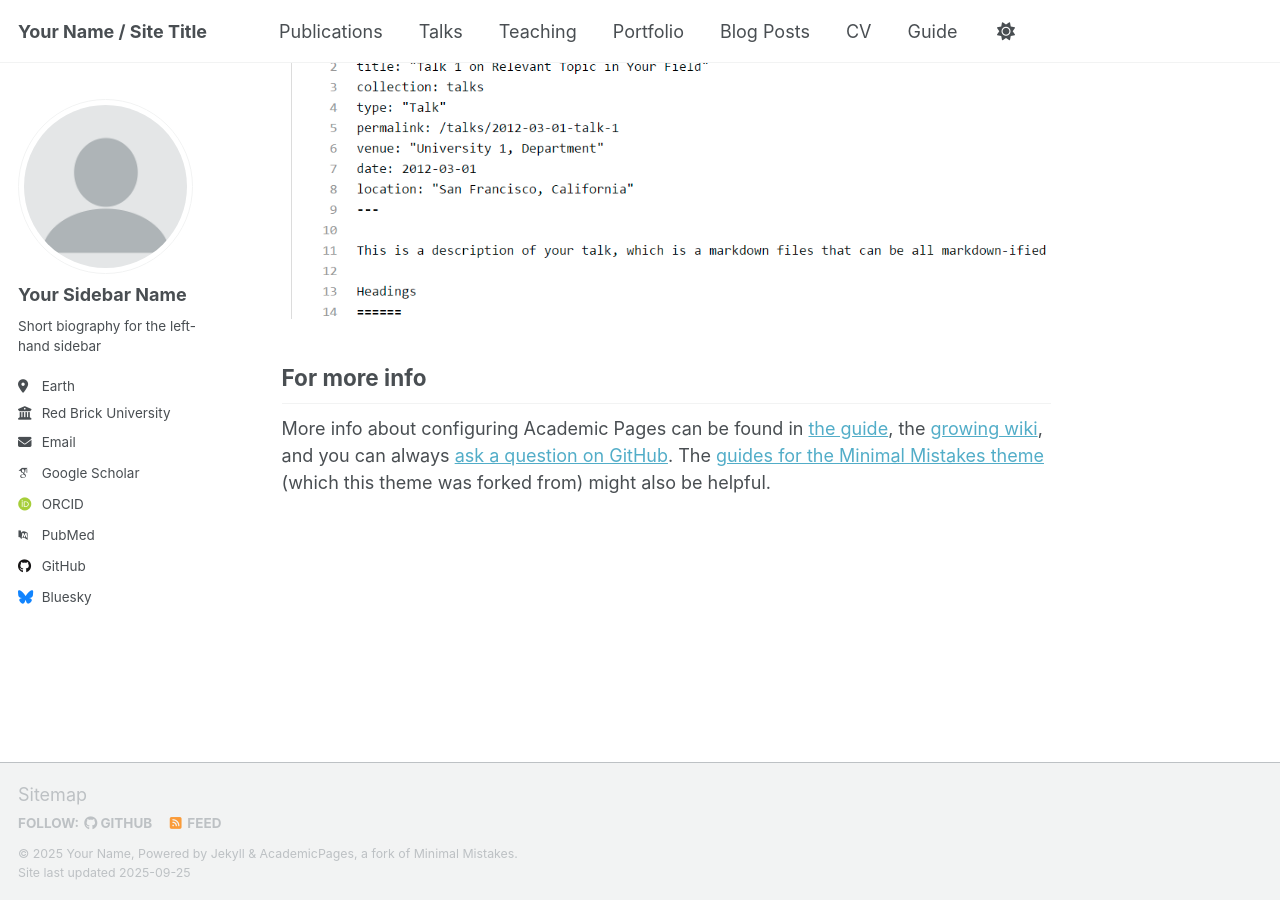
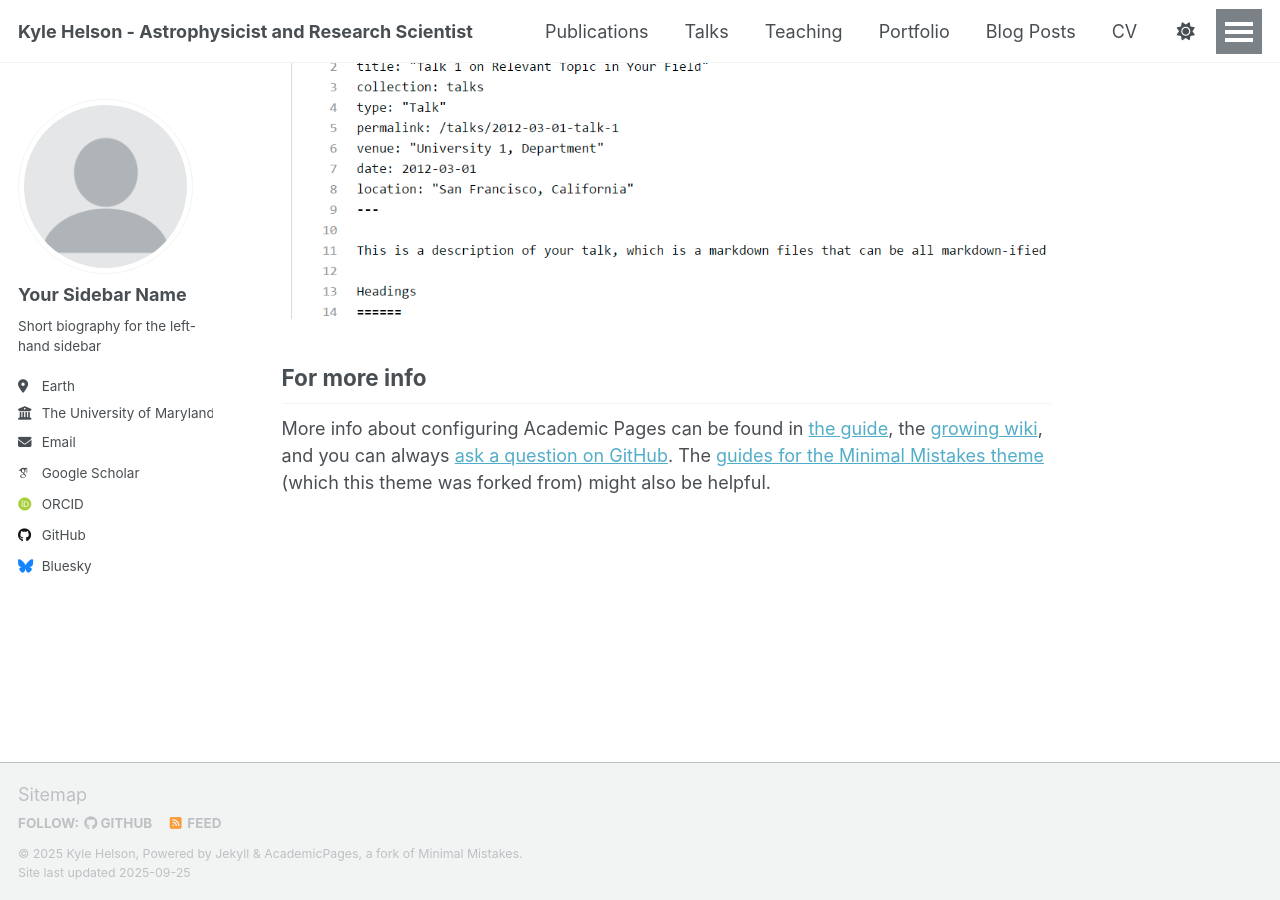
Before and after one commit to kylehelson/kylehelson.github.io, a Jekyll site: the page built from _pages/about.md, in a window 1280 px wide and 900 px high, scrolled down 2880 px. Built offline with Jekyll 4.4.1, drawn with Linux system fonts in a browser that asks for light colours; some web fonts are replaced; a script that is not in the unit is left out.

Commit message:
Update _config.yml

```diff
--- a/_config.yml
+++ b/_config.yml
@@ -9,11 +9,11 @@
 # Basic Site Settings
 locale                   : "en-US"
 site_theme               : "default" # Currently available options are "default", "air"
-title                    : "Your Name / Site Title"
+title                    : "Kyle Helson - Astrophysicist and Research Scientist"
 title_separator          : "-"
-name                     : &name "Your Name"
-description              : &description "Your Name's academic portfolio"   # Update this with a general description of your site, this is the default if not overridden by a page
-url                      : https://academicpages.github.io # The base hostname & protocol for your site e.g. "https://[your GitHub username].github.io",
+name                     : &name "Kyle Helson"
+description              : &description "Kyle Helson's Research Portfolio"   # Update this with a general description of your site, this is the default if not overridden by a page
+url                      : https://kylehelson.github.io # The base hostname & protocol for your site e.g. "https://[your GitHub username].github.io",
                                                            # or if you already have some other page hosted on Github then use "https://[your GitHub username].github.io/[Your Repo Name]"
 baseurl                  : "" # the subpath of your site, e.g. "/blog"
 repository               : "academicpages/academicpages.github.io"
@@ -28,7 +28,7 @@ author:
   pronouns         : # example: "she/her"
   bio              : "Short biography for the left-hand sidebar"
   location         : "Earth"
-  employer         : "Red Brick University"
+  employer         : "The University of Maryland - Baltimore County (UMBC)"
   uri              : # URL
   email            : "none@example.org"
 
@@ -40,7 +40,7 @@ author:
   impactstory      : # URL
   orcid            : "http://orcid.org/yourorcidurl"
   semantic         : # URL
-  pubmed           : "https://www.ncbi.nlm.nih.gov/pubmed/?term=john+snow"
+  pubmed           : #"https://www.ncbi.nlm.nih.gov/pubmed/?term=john+snow"
   researchgate     : # URL
   scopus           : # URL
 
```
